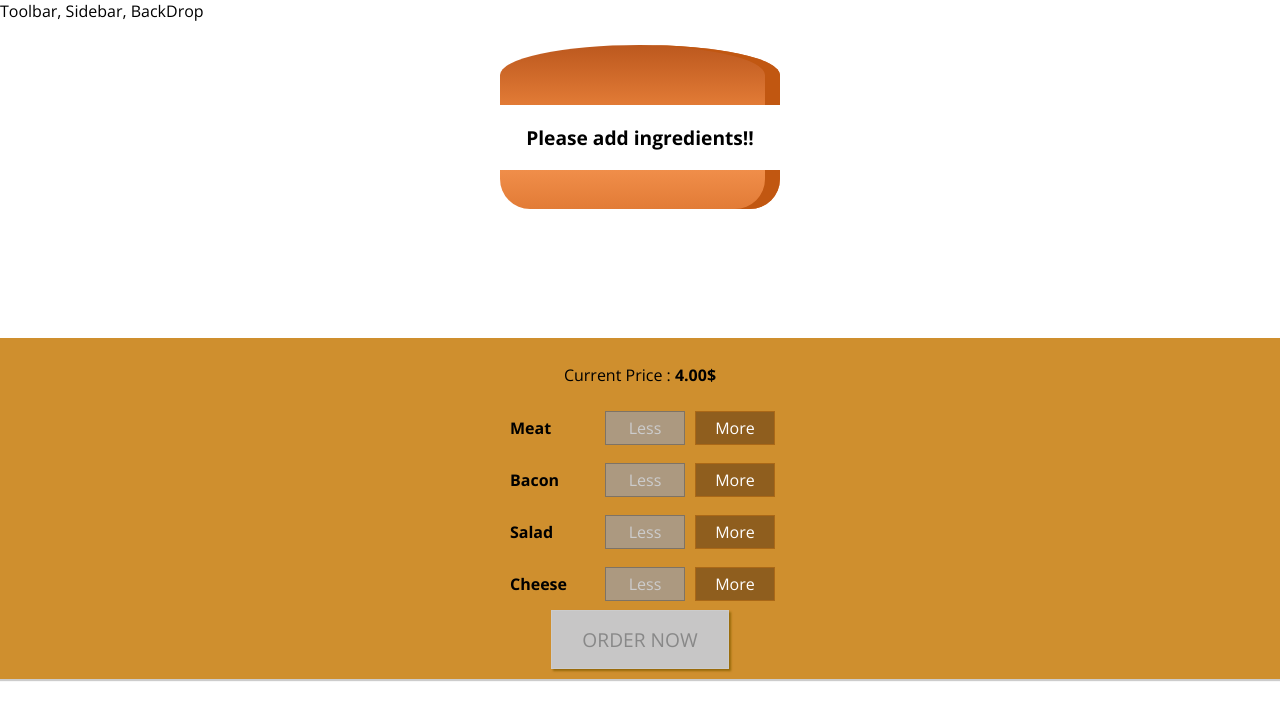
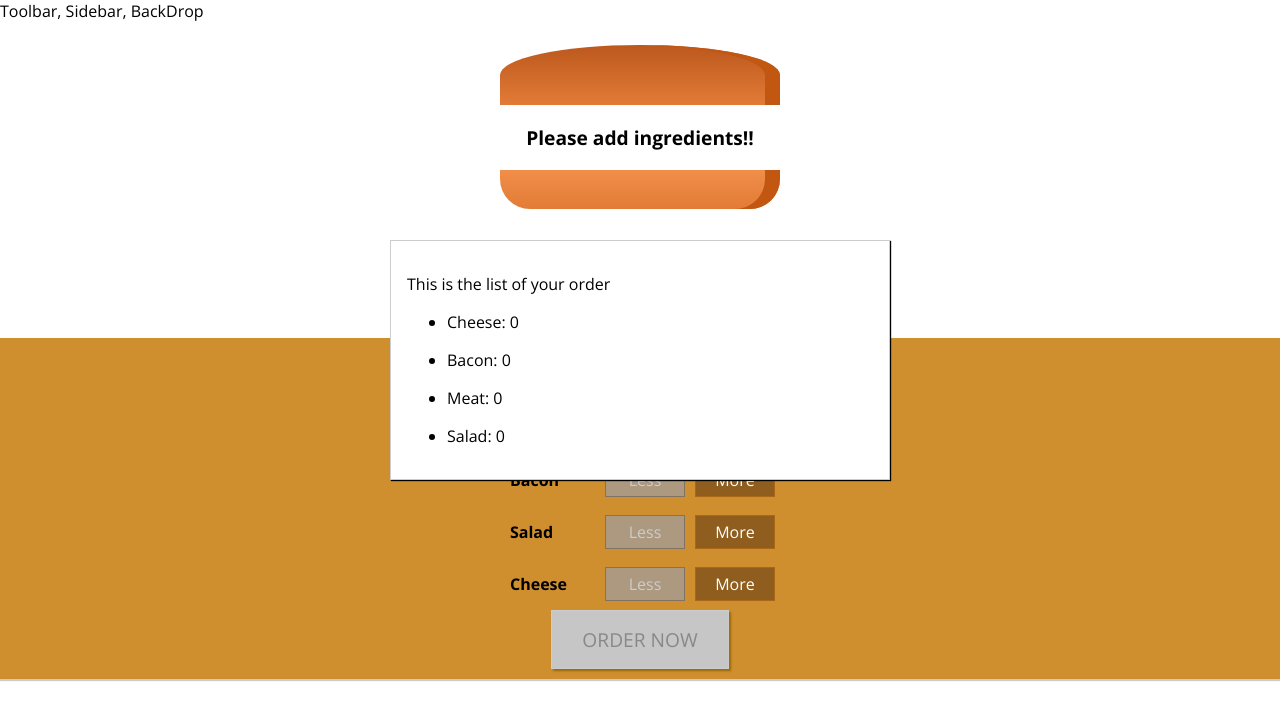
Before and after one commit to Ukuno/burgerapp, a React (Create React App) app: page / in a window 1280 px wide. Shown: the top 720 px of the page. Built offline with nearby package versions, Linux system fonts and the light colour scheme.

Commit message:
add modal to the layout

```diff
--- /dev/null
+++ b/src/components/Burger/OrderSummary/OrderSummary.js
@@ -0,0 +1,23 @@
+import React from 'react'
+import Aux from '../../../hoc/Aux'
+
+const orderSummary = (props) => {
+   const summary = Object.keys(props.ingredients)
+    .map( idkey => {
+        return (
+            <li>
+                <p><span style={{textTransform: "capitalize"}}>{idkey}</span>: {props.ingredients[idkey]}</p>
+            </li>
+        )
+    });
+   return (
+     <Aux>
+        <p>This is the list of your order</p>
+        <ul>
+            {summary}
+        </ul>
+    </Aux>
+   )
+}
+
+export default orderSummary;
--- /dev/null
+++ b/src/components/Ui/Modal/Modal.css
@@ -0,0 +1,20 @@
+.Modal {
+    position: fixed;
+    z-index: 500;
+    background-color: white;
+    width: 70%;
+    border: 1px solid #ccc;
+    box-shadow: 1px 1px 1px black;
+    padding: 16px;
+    left: 15%;
+    top: 30%;
+    box-sizing: border-box;
+    transition: all 0.3s ease-out;
+}
+
+@media (min-width: 600px) {
+    .Modal {
+        width: 500px;
+        left: calc(50% - 250px);
+    }
+}
--- /dev/null
+++ b/src/components/Ui/Modal/Modal.js
@@ -0,0 +1,10 @@
+import React from 'react';
+import './Modal.css'
+
+const modal = (props) => (
+    <div className='Modal'>
+       {props.children}
+    </div>
+)
+
+export default modal
--- a/src/containers/BurgerBuilder/BurgerBuilder.js
+++ b/src/containers/BurgerBuilder/BurgerBuilder.js
@@ -3,6 +3,8 @@
 
 import Burger from '../../components/Burger/Burger'
 import BuildControls from '../../components/Burger/BuildControls/BuildControls'
+import Modal from '../../components/Ui/Modal/Modal'
+import OrderSummary from '../../components/Burger/OrderSummary/OrderSummary'
 
 const INGREDIENT_PRICES =    {
     cheese : 0.5,
@@ -76,6 +78,9 @@
         }
         return (
             <Aux>
+                <Modal>
+                    <OrderSummary  ingredients = {this.state.ingredients}/>
+                </Modal>
                 <Burger ingredients={this.state.ingredients}/>
                 <BuildControls
                 addedIngredient={ this.addedIngredient}
```
Also changed, not shown: src/components/Ui/Backdrop/Backdrop.js (added).
